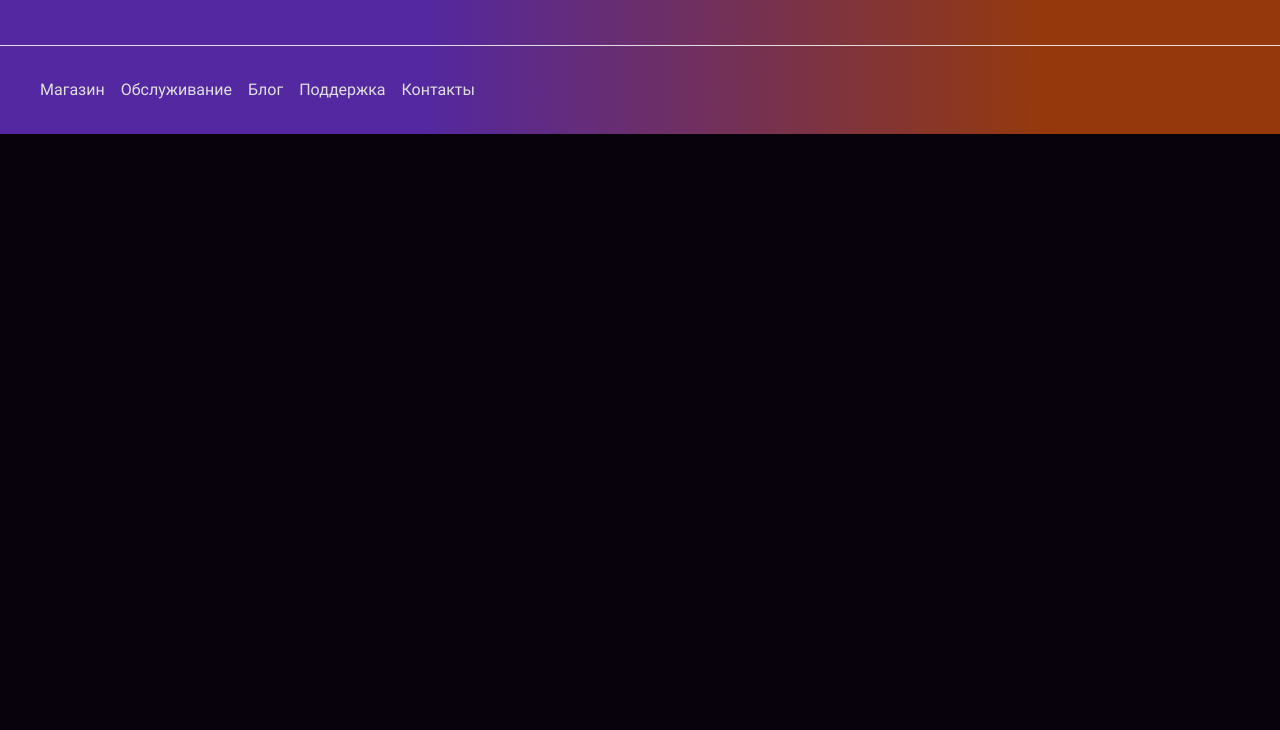
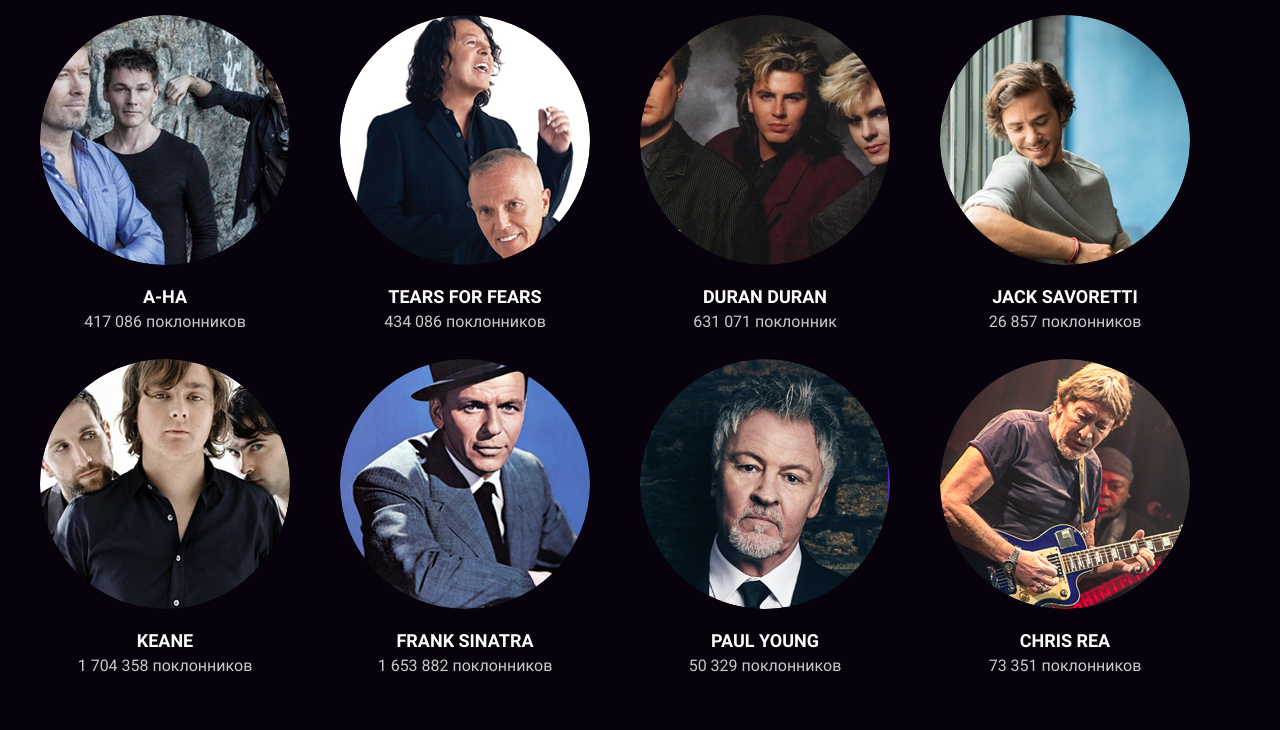
Before and after one commit to ushachev/layout-designer-project-lvl2, a website: page src/artist.html in a window 1280 px wide. Shown: the part 2143-2873 px from the top of the page. Before the commit the page ends 2277 px from the top, so only its background shows below. Drawn offline with nearby package versions, Linux system fonts and the light colour scheme; files that its build step writes are made by us from their sources.

Commit message:
add similar artists section

```diff
--- a/src/artist.html
+++ b/src/artist.html
@@ -126,50 +126,137 @@
                     <li class="w-50 w-sm-25">
                         <div>
                             <img src="images/Brother.png" alt="Brother" width="250" height="250">
-                            <h3 class="discography-title">Brother</h3>
+                            <h3 class="artefact-title">Brother</h3>
                             <time>2014</time>
                         </div>
                     </li>
                     <li class="w-50 w-sm-25">
                         <div>
                             <img src="images/Out of My Hands.png" alt="Out of My Hands" width="250" height="250">
-                            <h3 class="discography-title">Out of My Hands</h3>
+                            <h3 class="artefact-title">Out of My Hands</h3>
                             <time>2012</time>
                         </div>
                     </li>
                     <li class="w-50 w-sm-25">
                         <div>
                             <img src="images/Letter from Egypt.png" alt="Letter from Egypt" width="250" height="250">
-                            <h3 class="discography-title">Letter from Egypt</h3>
+                            <h3 class="artefact-title">Letter from Egypt</h3>
                             <time>2008</time>
                         </div>
                     </li>
                     <li class="w-50 w-sm-25">
                         <div>
                             <img src="images/Vogts Villa.png" alt="Vogts Vills" width="250" height="250">
-                            <h3 class="discography-title">Vogts Vills</h3>
+                            <h3 class="artefact-title">Vogts Vills</h3>
                             <time>1996</time>
                         </div>
                     </li>
                     <li class="w-50 w-sm-25">
                         <div>
                             <img src="images/Wild Seed.png" alt="Wild Seed" width="250" height="250">
-                            <h3 class="discography-title">Wild Seed</h3>
+                            <h3 class="artefact-title">Wild Seed</h3>
                             <time>1995</time>
                         </div>
                     </li>
                     <li class="w-50 w-sm-25">
                         <div>
                             <img src="images/Poetenes Evangelium.png" alt="Poetenes Evangelium" width="250" height="250">
-                            <h3 class="discography-title">Poetenes Evangelium</h3>
+                            <h3 class="artefact-title">Poetenes Evangelium</h3>
                             <time>1993</time>
                         </div>
                     </li>
                 </ul>
             </div>
         </section>
+        <section id="page-similar" class="pt-100">
+            <div class="container">
+               <h2>Похожие исполнители</h2>
+                <ul class="artefact-list list-unstyled d-flex mt-48">
+                    <li class="w-50 w-sm-25">
+                        <div class="artefact-rounded text-center">
+                            <img src="images/A-ha.png" alt="A-Ha" width="250" height="250">
+                            <h3 class="artefact-title">A-Ha</h3>
+                            <div>
+                                <span>417 086</span>
+                                <span>поклонников</span>
+                            </div>
+                        </div>
+                    </li>
+                    <li class="w-50 w-sm-25">
+                        <div class="artefact-rounded text-center">
+                            <img src="images/Tears for Fears.png" alt="Tears for Fears" width="250" height="250">
+                            <h3 class="artefact-title">Tears for Fears</h3>
+                            <div>
+                                <span>434 086</span>
+                                <span>поклонников</span>
+                            </div>
+                        </div>
+                    </li>
+                    <li class="w-50 w-sm-25">
+                        <div class="artefact-rounded text-center">
+                            <img src="images/Duran Duran.png" alt="Duran Duran" width="250" height="250">
+                            <h3 class="artefact-title">Duran Duran</h3>
+                            <div>
+                                <span>631 071</span>
+                                <span>поклонник</span>
+                            </div>
+                        </div>
+                    </li>
+                    <li class="w-50 w-sm-25">
+                        <div class="artefact-rounded text-center">
+                            <img src="images/Jack Savoretti.png" alt="Jack Savoretti" width="250" height="250">
+                            <h3 class="artefact-title">Jack Savoretti</h3>
+                            <div>
+                                <span>26 857</span>
+                                <span>поклонников</span>
+                            </div>
+                        </div>
+                    </li>
+                    <li class="w-50 w-sm-25">
+                        <div class="artefact-rounded text-center">
+                            <img src="images/Keane.png" alt="Keane" width="250" height="250">
+                            <h3 class="artefact-title">Keane</h3>
+                            <div>
+                                <span>1 704 358</span>
+                                <span>поклонников</span>
+                            </div>
+                        </div>
+                    </li>
+                    <li class="w-50 w-sm-25">
+                        <div class="artefact-rounded text-center">
+                            <img src="images/Frank Sinatra.png" alt="Frank Sinatra" width="250" height="250">
+                            <h3 class="artefact-title">Frank Sinatra</h3>
+                            <div>
+                                <span>1 653 882</span>
+                                <span>поклонников</span>
+                            </div>
+                        </div>
+                    </li>
+                    <li class="w-50 w-sm-25">
+                        <div class="artefact-rounded text-center">
+                            <img src="images/Paul Young.png" alt="Paul Young" width="250" height="250">
+                            <h3 class="artefact-title">Paul Young</h3>
+                            <div>
+                                <span>50 329</span>
+                                <span>поклонников</span>
+                            </div>
+                        </div>
+                    </li>
+                    <li class="w-50 w-sm-25">
+                        <div class="artefact-rounded text-center">
+                            <img src="images/Chris Rea.png" alt="Chris Rea" width="250" height="250">
+                            <h3 class="artefact-title">Chris Rea</h3>
+                            <div>
+                                <span>73 351</span>
+                                <span>поклонников</span>
+                            </div>
+                        </div>
+                    </li>
+                </ul>
+            </div>
+        </section>
     </main>
-    <footer class="bg-gradient">
+    <footer class="mt-100 bg-gradient">
         <nav class="pt-48 pb-48 border-bottom-1-light">
             <div class="container d-sm-flex">
                <div class="flex-grow-1">
--- a/src/scss/app.scss
+++ b/src/scss/app.scss
@@ -19,4 +19,4 @@
 @import "components/news";
 @import "components/track";
 @import "components/artefact-list";
-@import "components/discography";
+@import "components/artefact";
--- /dev/null
+++ b/src/scss/components/artefact.scss
@@ -0,0 +1,11 @@
+.artefact-rounded {
+  img {
+    border-radius: 50%;
+  }
+}
+
+.artefact-title {
+  margin-top: 18px;
+
+  font-size: 18px;
+}
--- a/src/scss/components/discography.scss
+++ /dev/null
@@ -1,5 +0,0 @@
-.discography-title {
-  margin-top: 18px;
-
-  font-size: 18px;
-}
--- a/src/scss/framework/box.scss
+++ b/src/scss/framework/box.scss
@@ -1,11 +1,11 @@
-$top-margins: (16, 24, 30, 48, 64);
+$top-margins: (16, 24, 30, 48, 64, 100);
 $top-sm-margins: (0);
 $right-margins: (24);
 $bottom-margins: (0, 24);
 $left-margins: (16, 24);
 $left-sm-margins: (16, 24);
 $top-paddings: (32, 48, 100);
-$bottom-paddings: (32, 48, 100);
+$bottom-paddings: (32, 48);
 
 @each $value in $top-margins {
   .mt-#{$value} {
```
Also changed, not shown: src/index.html (+2 -2 lines).
